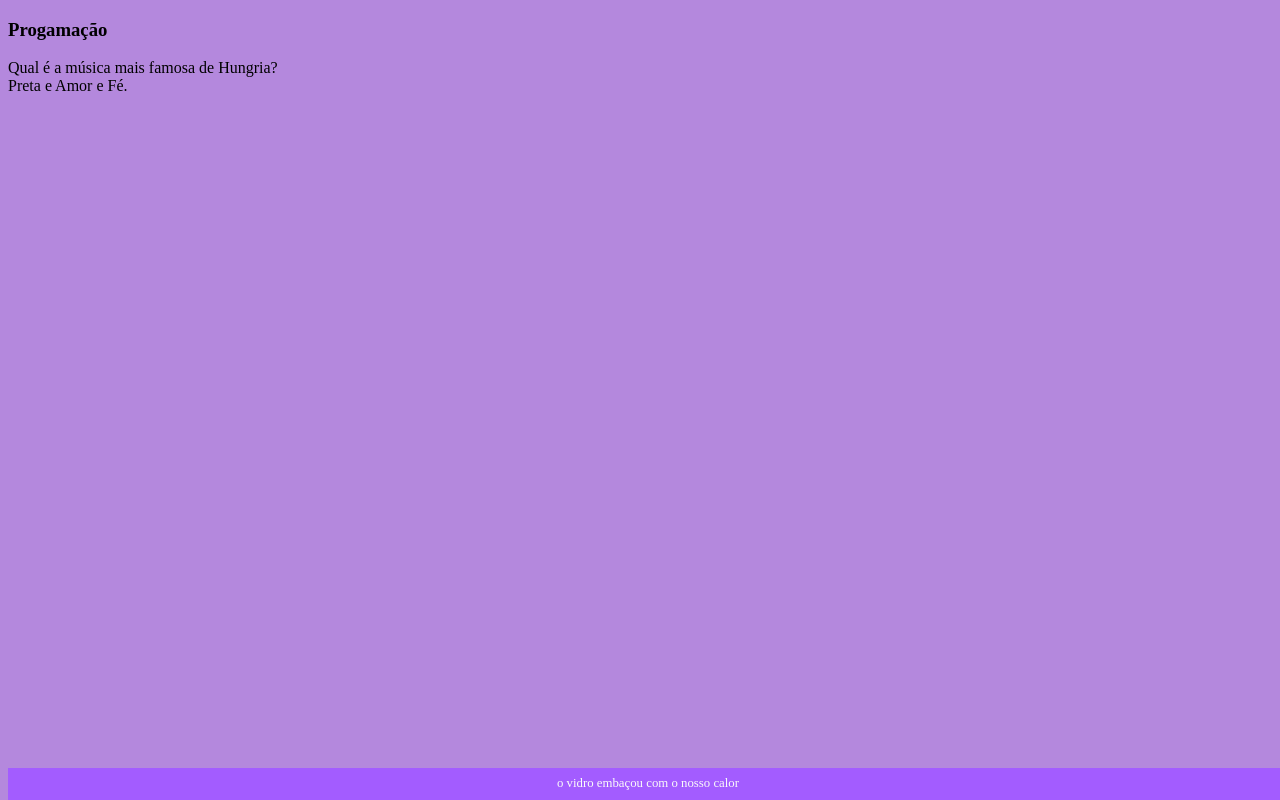
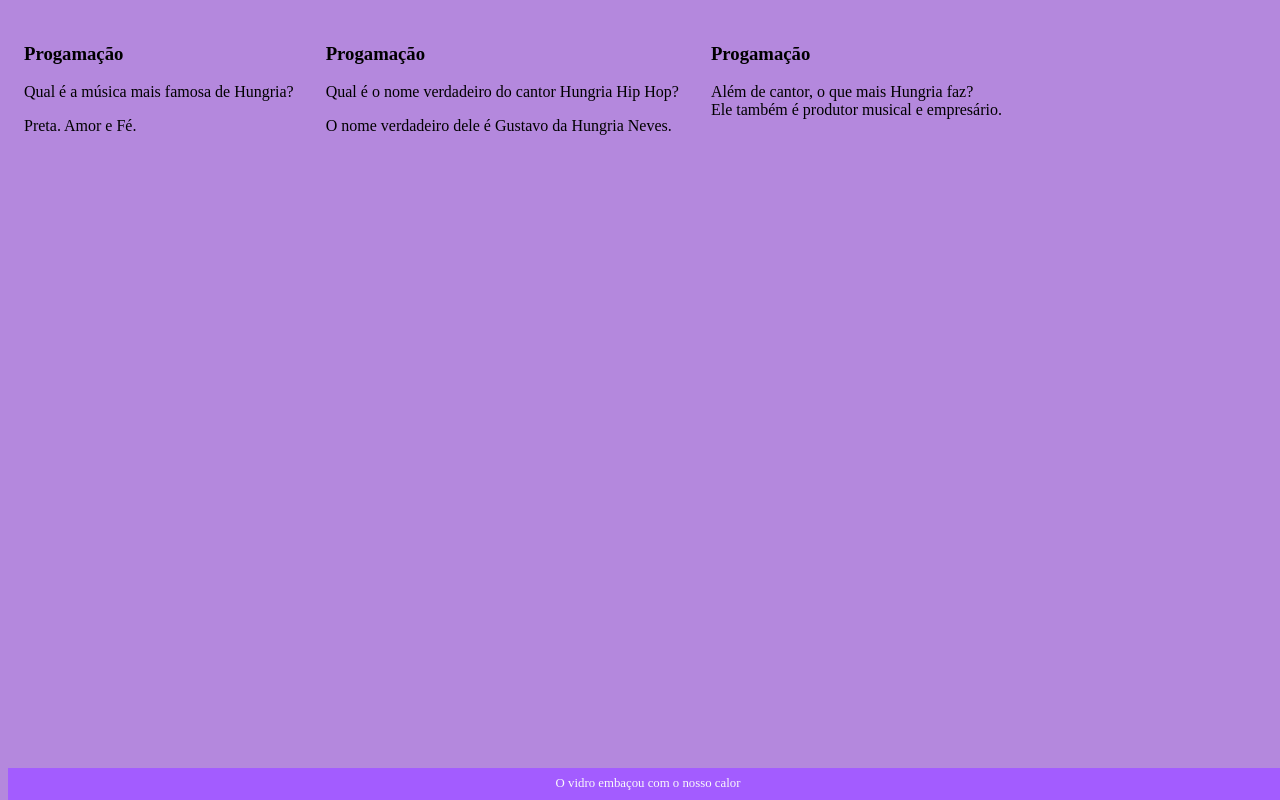
Before and after one commit to tayla20090327/2303, a plain HTML site: page index.html in a window 1280 px wide. Drawn offline with Linux system fonts and the light colour scheme; files whose address does not match are found by name.

Commit message:
Add files via upload

```diff
--- a/index.html
+++ b/index.html
@@ -13,17 +13,40 @@
             <div class="cartao__conteudo"></div>
             <h3>Progamação</h3>
             <div class="cartao__conteudo__pergunta">
-                Qual é a música mais famosa de Hungria?
+            <p>    Qual é a música mais famosa de Hungria?</p>
             </div>
             <div class="cartao__conteudo__resposta">
-                Preta e Amor e Fé.
+               <p>  Preta. Amor e Fé.</p>
+            </div>
+
+        </article>
+
+         <article class="cartao">
+            <div class="cartao__conteudo"></div>
+            <h3>Progamação</h3>
+            <div class="cartao__conteudo__pergunta">
+              <p>    Qual é o nome verdadeiro do cantor Hungria Hip Hop?
+            </div>
+            <div class="cartao__conteudo__resposta">
+                O nome verdadeiro dele é Gustavo da Hungria Neves.
+            </div>
+
+        </article>
+        <article class="cartao">
+            <div class="cartao__conteudo"></div>
+            <h3>Progamação</h3>
+            <div class="cartao__conteudo__pergunta">
+                Além de cantor, o que mais Hungria faz?
+            </div>
+            <div class="cartao__conteudo__resposta">
+                Ele também é produtor musical e empresário.
             </div>
 
         </article>
      </section>
   </main>
   <footer>
-    <p>o vidro embaçou com o nosso calor</p>
+    <p>O vidro embaçou com o nosso calor</p>
   </footer>
 </body>
 </html>
--- a/style.css
+++ b/style.css
@@ -1,6 +1,24 @@
 body{
     background-color: rgb(180, 136, 221);
+     font-family:Bai Janjuree;
 }
+
+    #container{
+display: flex;
+    }
+
+
+
+    .cartao{
+        margin: 1rem 1rem;
+    }
+
+
+
+
+
+
+
 
 footer{
 background-color: rgb(163, 92, 255) ;
```
